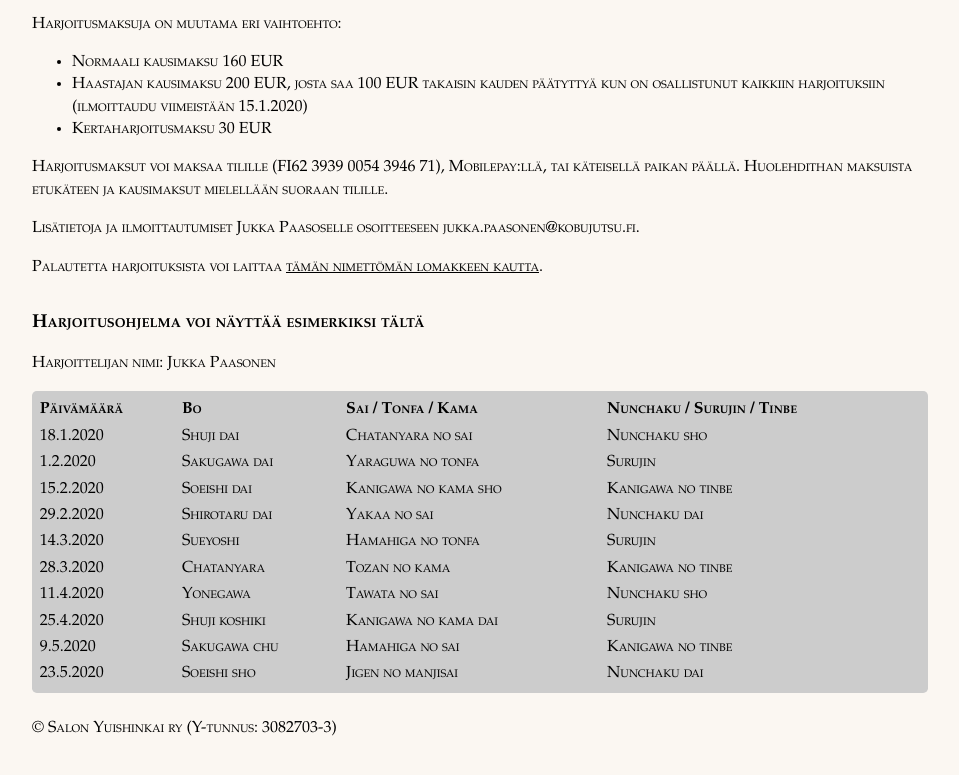
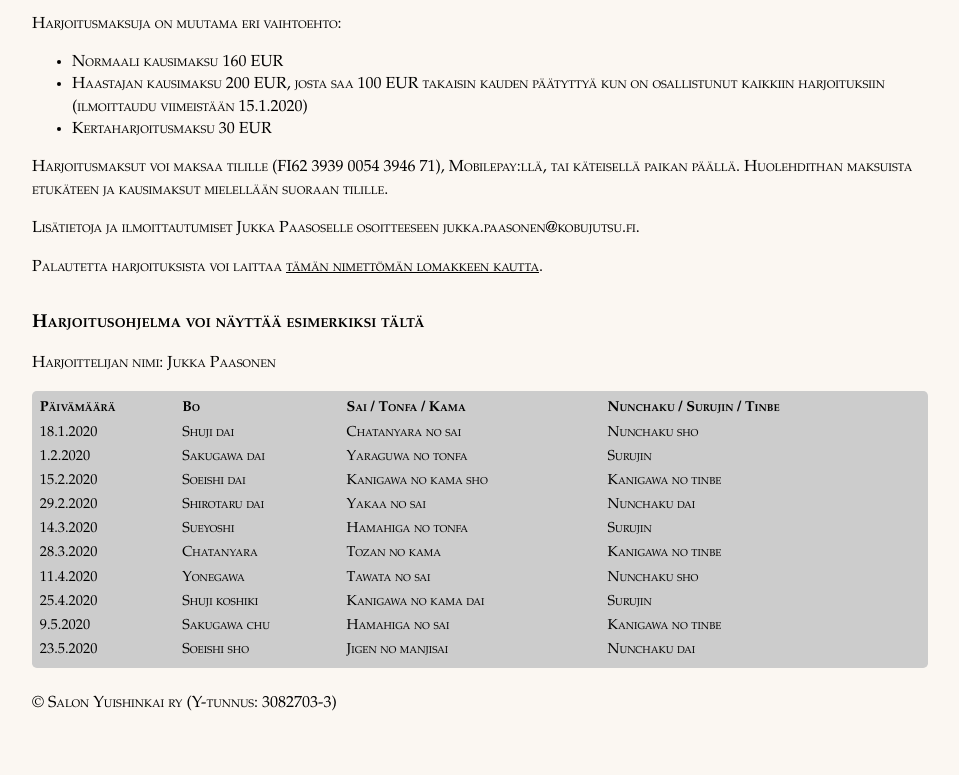
Before and after one commit to paazmaya/salo.kobujutsu.fi, a plain HTML site: page public/index.html in a window 1280 px wide. Shown: the part 557-1332 px from the top of the page, without its empty margins (160-1119 px from the left). Drawn offline with Linux system fonts and the light colour scheme.

Commit message:
One can only be compatible with accessibility when focused

```diff
--- a/public/assets/default.css
+++ b/public/assets/default.css
@@ -45,12 +45,16 @@ table {
   border-radius: 0.3rem;
   padding: 0.3rem;
   background-color: rgb(204, 204, 204);
+  font-size: 90%;
 }
 
 th {
   font-weight: bold;
   text-align: left;
   overflow-wrap: anywhere;
+}
+th[scope="row"] {
+  font-weight: normal;
 }
 
 @media (prefers-color-scheme: dark) {
--- a/public/index.html
+++ b/public/index.html
@@ -37,7 +37,7 @@
     <meta name="msapplication-square150x150logo" content="/icons/icon-150x150.png" />
     <meta name="msapplication-wide310x150logo" content="/icons/icon-310x150.png" />
     <meta name="msapplication-square310x310logo" content="/icons/icon-310x310.png" />
-    <link href="/assets/default.css?dade5abbcec126e7c5953e297194dbc72c" rel="stylesheet">
+    <link href="/assets/default.css?cec126e7c5953e297194dbc72c" rel="stylesheet">
   </head>
   <body>
 
@@ -47,7 +47,7 @@
         Salon Yuishinkai
       </h1>
     </header>
-    <section>
+    <section role="complementary">
       <p>
         <q>Oppiakseen uutta, tulee tutkia vanhaa.</q>
       </p>
@@ -73,7 +73,7 @@
       <p id="sahkoposti">Lisätietoja ja ilmoittautumiset Jukka Paasoselle osoitteeseen jukka.paasonen [appappaapa] kobujutsu.fi.</p>
       <p>Palautetta harjoituksista voi laittaa <a href="https://docs.google.com/forms/d/e/1FAIpQLScMlKxrFPcv57UQwYC-FIuwtRO2Fl_BBUdN84FEw9XTjxWVvw/viewform" title="Palaute lomake">tämän nimettömän lomakkeen kautta</a>.</p>
     </section>
-    <section>
+    <section role="complementary">
       <h3>Harjoitusohjelma voi näyttää esimerkiksi tältä</h3>
       <p>Harjoittelijan nimi: Jukka Paasonen</p>
 
@@ -88,61 +88,61 @@
         </thead>
         <tbody>
           <tr>
-            <td scope="row">18.1.2020</td>
+            <th scope="row">18.1.2020</td>
             <td>Shuji dai</td>
             <td>Chatanyara no sai</td>
             <td>Nunchaku sho</td>
           </tr>
           <tr>
-            <td scope="row">1.2.2020</td>
+            <th scope="row">1.2.2020</td>
             <td>Sakugawa dai</td>
             <td>Yaraguwa no tonfa</td>
             <td>Surujin</td>
           </tr>
           <tr>
-            <td scope="row">15.2.2020</td>
+            <th scope="row">15.2.2020</td>
             <td>Soeishi dai</td>
             <td>Kanigawa no kama sho</td>
             <td>Kanigawa no tinbe</td>
           </tr>
           <tr>
-            <td scope="row">29.2.2020</td>
+            <th scope="row">29.2.2020</td>
             <td>Shirotaru dai</td>
             <td>Yakaa no sai</td>
             <td>Nunchaku dai</td>
           </tr>
           <tr>
-            <td scope="row">14.3.2020</td>
+            <th scope="row">14.3.2020</td>
             <td>Sueyoshi</td>
             <td>Hamahiga no tonfa</td>
             <td>Surujin</td>
           </tr>
           <tr>
-            <td scope="row">28.3.2020</td>
+            <th scope="row">28.3.2020</td>
             <td>Chatanyara</td>
             <td>Tozan no kama</td>
             <td>Kanigawa no tinbe</td>
           </tr>
           <tr>
-            <td scope="row">11.4.2020</td>
+            <th scope="row">11.4.2020</td>
             <td>Yonegawa</td>
             <td>Tawata no sai</td>
             <td>Nunchaku sho</td>
           </tr>
           <tr>
-            <td scope="row">25.4.2020</td>
+            <th scope="row">25.4.2020</td>
             <td>Shuji koshiki</td>
             <td>Kanigawa no kama dai</td>
             <td>Surujin</td>
           </tr>
           <tr>
-            <td scope="row">9.5.2020</td>
+            <th scope="row">9.5.2020</td>
             <td>Sakugawa chu</td>
             <td>Hamahiga no sai</td>
             <td>Kanigawa no tinbe</td>
           </tr>
           <tr>
-            <td scope="row">23.5.2020</td>
+            <th scope="row">23.5.2020</td>
             <td>Soeishi sho</td>
             <td>Jigen no manjisai</td>
             <td>Nunchaku dai</td>
```
